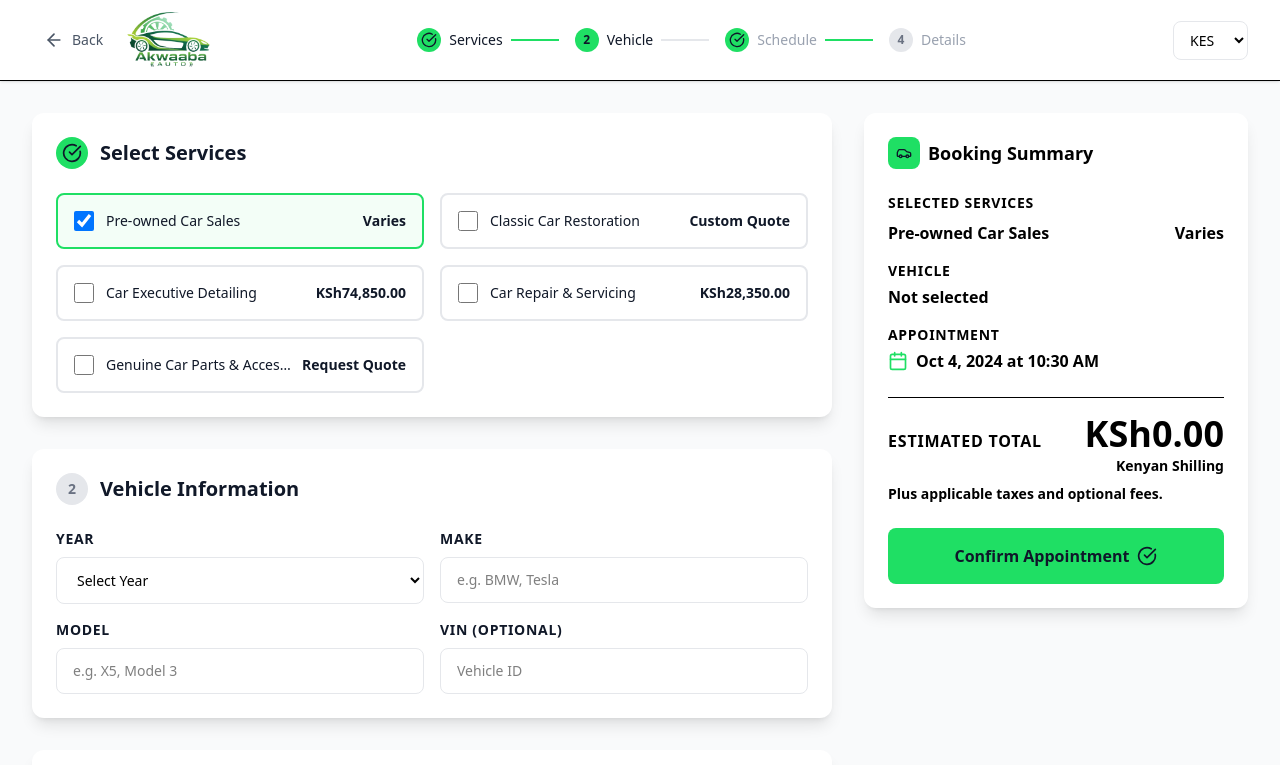
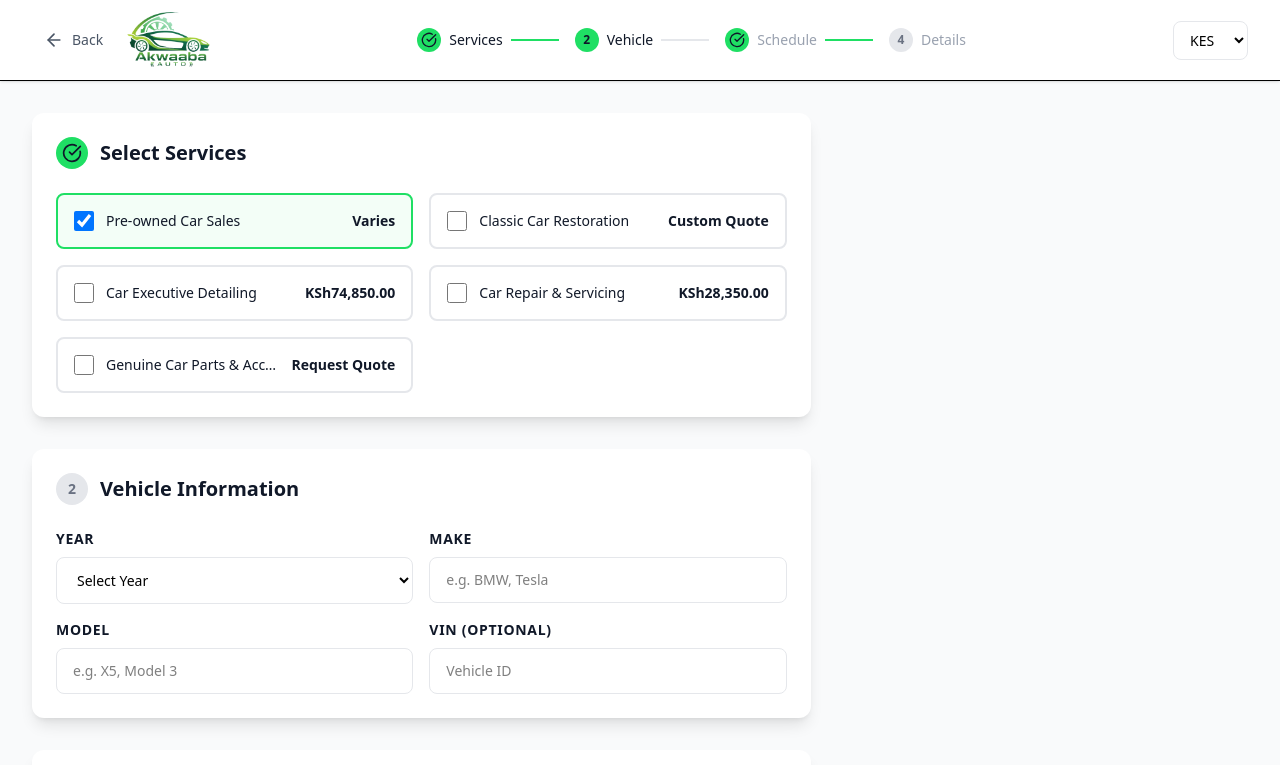
Before and after one commit to sharleenwangui-sm/car-autoservice, a React (Vite) app: page /booking/1 in a window 1280 px wide. Shown: the top 765 px of the page. Built offline with nearby package versions, Linux system fonts and the light colour scheme.

Commit message:
Modifications in booking page

```diff
--- a/src/components/pages/BookingPage.jsx
+++ b/src/components/pages/BookingPage.jsx
@@ -636,24 +636,24 @@ export function BookingPage() {
             </Card>
           </div>
           {/* Booking Summary Sidebar */}
-          <div className="lg:col-span-1">
+          <div className="lg:col-span-3 xl:col-span-4">
             <div className="sticky top-20 sm:top-24">
-              <Card className="bg-secondary text-white p-4 sm:p-6">
-                <div className="flex items-center gap-2 mb-4 sm:mb-6">
-                  <div className="w-7 h-7 sm:w-8 sm:h-8 bg-primary rounded-lg flex items-center justify-center">
-                    <Car className="w-4 h-4 text-secondary" />
+              <Card className="bg-secondary text-white p-4 sm:p-6 lg:p-8 min-h-[600px] lg:min-h-[700px]">
+                <div className="flex items-center gap-2 mb-6 sm:mb-8">
+                  <div className="w-8 h-8 sm:w-10 sm:h-10 bg-primary rounded-lg flex items-center justify-center">
+                    <Car className="w-5 h-5 sm:w-6 sm:h-6 text-secondary" />
                   </div>
-                  <h3 className="font-bold text-base sm:text-lg text-black">
+                  <h3 className="font-bold text-lg sm:text-xl lg:text-2xl text-black">
                     Booking Summary
                   </h3>
                 </div>
 
-                <div className="mb-4">
-                  <p className="text-xs sm:text-sm text-black font-bold uppercase tracking-wider mb-2">
+                <div className="mb-6 sm:mb-8">
+                  <p className="text-sm sm:text-base lg:text-lg text-black font-bold uppercase tracking-wider mb-3 sm:mb-4">
                     Selected Services
                   </p>
                   {formData.selectedServices.length > 0 ? (
-                    <div className="space-y-2">
+                    <div className="space-y-3 sm:space-y-4">
                       {formData.selectedServices.map((serviceId) => {
                         const service = services.find(
                           (s) => s.id === serviceId,
@@ -661,12 +661,12 @@ export function BookingPage() {
                         return (
                           <div
                             key={serviceId}
-                            className="flex justify-between text-sm sm:text-base"
+                            className="flex justify-between items-center text-base sm:text-lg lg:text-xl p-2 sm:p-3 bg-white/10 rounded-lg"
                           >
-                            <span className="text-black font-semibold truncate mr-2">
+                            <span className="text-black font-semibold truncate mr-4 flex-1">
                               {service?.name}
                             </span>
-                            <span className="flex-shrink-0 text-black font-bold">
+                            <span className="flex-shrink-0 text-black font-bold whitespace-nowrap">
                               {service?.price === 0
                                 ? service?.priceDisplay
                                 : `${getCurrencySymbol()}${convertCurrency(service?.price || 0)}`}
@@ -676,62 +676,69 @@ export function BookingPage() {
                       })}
                     </div>
                   ) : (
-                    <p className="text-black font-semibold text-sm sm:text-base">
+                    <p className="text-black font-semibold text-base sm:text-lg lg:text-xl p-4 bg-white/10 rounded-lg text-center">
                       No services selected
                     </p>
                   )}
                 </div>
 
-                <div className="mb-4">
-                  <p className="text-xs sm:text-sm text-black font-bold uppercase tracking-wider mb-1">
+                <div className="mb-6 sm:mb-8">
+                  <p className="text-sm sm:text-base lg:text-lg text-black font-bold uppercase tracking-wider mb-2 sm:mb-3">
                     Vehicle
                   </p>
-                  <p className="font-bold text-black text-sm sm:text-base">
+                  <p className="font-bold text-black text-base sm:text-lg lg:text-xl p-3 sm:p-4 bg-white/10 rounded-lg">
                     {formData.year && formData.make && formData.model
                       ? `${formData.year} ${formData.make} ${formData.model}`
                       : "Not selected"}
                   </p>
                 </div>
 
-                <div className="mb-4 sm:mb-6">
-                  <p className="text-xs sm:text-sm text-black font-bold uppercase tracking-wider mb-1">
+                <div className="mb-8 sm:mb-10">
+                  <p className="text-sm sm:text-base lg:text-lg text-black font-bold uppercase tracking-wider mb-2 sm:mb-3">
                     Appointment
                   </p>
-                  <div className="flex items-center gap-2 text-primary">
-                    <Calendar className="w-4 h-4 sm:w-5 sm:h-5 flex-shrink-0" />
-                    <span className="font-bold text-black text-sm sm:text-base">
+                  <div className="flex items-center gap-3 text-primary p-3 sm:p-4 bg-white/10 rounded-lg">
+                    <Calendar className="w-5 h-5 sm:w-6 sm:h-6 lg:w-7 lg:h-7 flex-shrink-0" />
+                    <span className="font-bold text-black text-base sm:text-lg lg:text-xl">
                       Oct {formData.selectedDate}, 2024 at{" "}
                       {formData.selectedTime}
                     </span>
                   </div>
                 </div>
 
-                <div className="border-t border-black pt-4 mb-4 sm:mb-6">
-                  <div className="flex items-baseline justify-between">
-                    <span className="text-sm sm:text-base text-black font-bold uppercase tracking-wider">
+                <div className="border-t-2 border-black pt-6 sm:pt-8 mb-8 sm:mb-10">
+                  <div className="flex flex-col sm:flex-row sm:items-center sm:justify-between gap-4">
+                    <div>
+                      <span className="text-base sm:text-lg lg:text-xl text-black font-bold uppercase tracking-wider">
                         Estimated Total
                       </span>
+                      <p className="text-sm sm:text-base lg:text-lg text-black font-semibold mt-2">
+                        Plus applicable taxes and optional fees.
+                      </p>
+                    </div>
                     <div className="text-right">
-                      <span className="text-3xl sm:text-4xl font-extrabold text-black block">
+                      <span className="text-4xl sm:text-5xl lg:text-6xl font-extrabold text-black block">
                         {getCurrencySymbol()}
                         {convertCurrency(getSelectedServicesTotal())}
                       </span>
-                      <span className="text-xs sm:text-sm text-black font-semibold mt-0.5 block">
+                      <span className="text-sm sm:text-base lg:text-lg text-black font-semibold mt-1 sm:mt-2 block">
                         {currencies[selectedCurrency].name}
                       </span>
                     </div>
                   </div>
-                  <p className="text-xs sm:text-sm text-black font-semibold mt-2">
-                    Plus applicable taxes and optional fees.
-                  </p>
                 </div>
+
+                <div className="mt-auto pt-4">
                   <Button
-                  className="w-full py-3 sm:py-4 text-sm sm:text-base"
-                  icon={<CheckCircle className="w-4 h-4 sm:w-5 sm:h-5" />}
+                    className="w-full py-4 sm:py-5 lg:py-6 text-base sm:text-lg lg:text-xl font-bold"
+                    icon={
+                      <CheckCircle className="w-5 h-5 sm:w-6 sm:h-6 lg:w-7 lg:h-7" />
+                    }
                     onClick={handleConfirmBooking}
                   >
                     Confirm Appointment
                   </Button>
+                </div>
               </Card>
             </div>
           </div>{" "}
```
Lines whose indentation alone changed are shown as unchanged.
